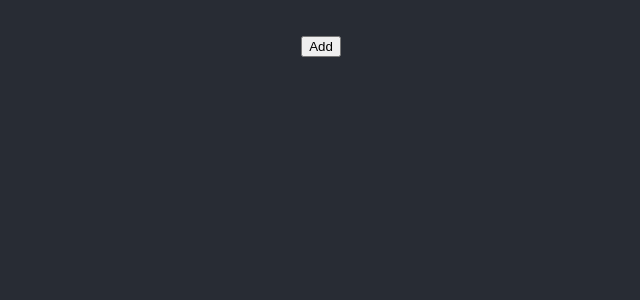
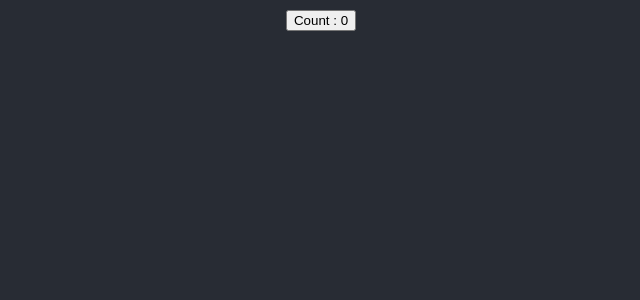
Before and after one commit to lalitlsg/React-Hooks, a React (Create React App) app: page / in a window 1280 px wide. Shown: the top 300 px of the page, without its empty margins (319-959 px from the left). Built offline with nearby package versions, Linux system fonts and the light colour scheme.

Commit message:
useEffect update document title

```diff
--- a/src/App.js
+++ b/src/App.js
@@ -2,14 +2,19 @@ import "./App.css";
 import Counter from "./components/useState/Counter";
 import ObjectExample from "./components/useState/ObjectExample";
 import ArrayExample from "./components/useState/ArrayExample";
+import DocumentContainer from "./components/useEffect/DocumentContainer";
 
 function App() {
   return (
     <div className="App">
       <section className="App-header">
+        {/* useState */}
         {/* <Counter /> */}
         {/* <ObjectExample /> */}
-        <ArrayExample />
+        {/* <ArrayExample /> */}
+
+        {/* useEffect */}
+        <DocumentContainer />
       </section>
     </div>
   );
--- /dev/null
+++ b/src/components/useEffect/DocumentContainer.js
@@ -0,0 +1,17 @@
+import React, { useState, useEffect } from "react";
+
+function DocumentContainer() {
+  let [count, setCount] = useState(0);
+  useEffect(() => {
+    document.title = `Count ${count}`;
+  });
+  return (
+    <div>
+      <button onClick={() => setCount(prevCount => prevCount + 1)}>
+        Count : {count}
+      </button>
+    </div>
+  );
+}
+
+export default DocumentContainer;
```
